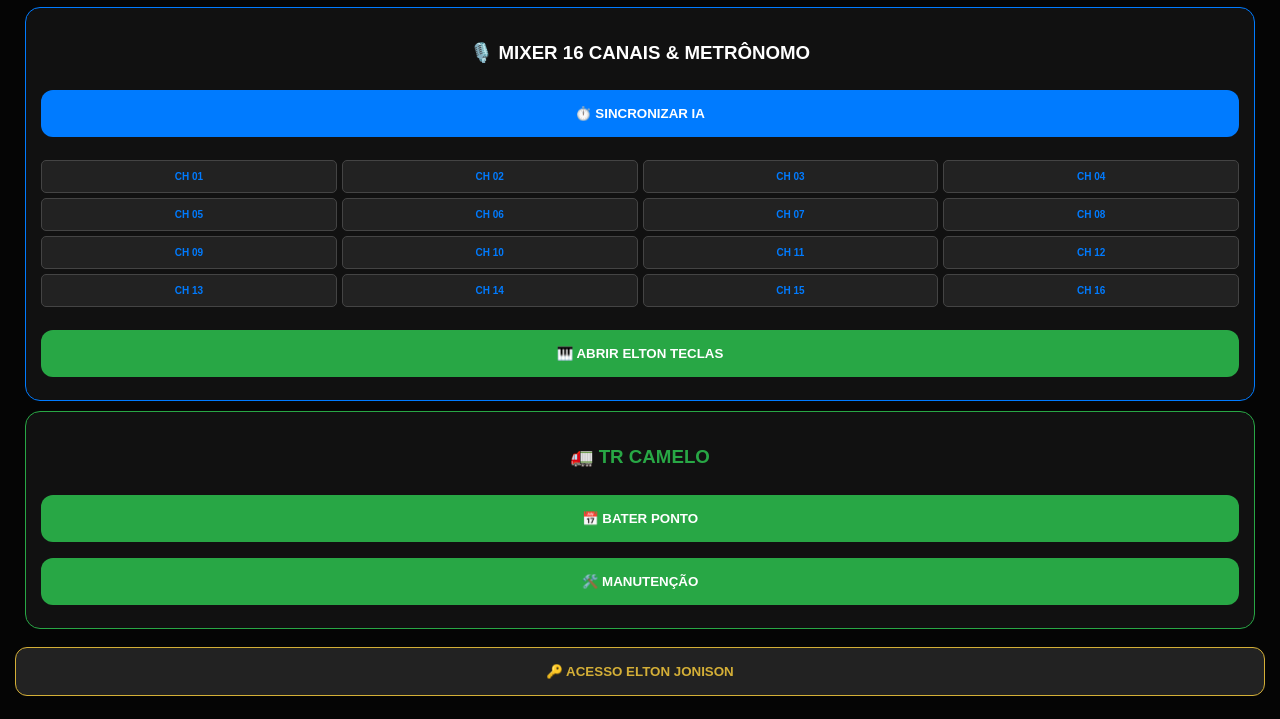
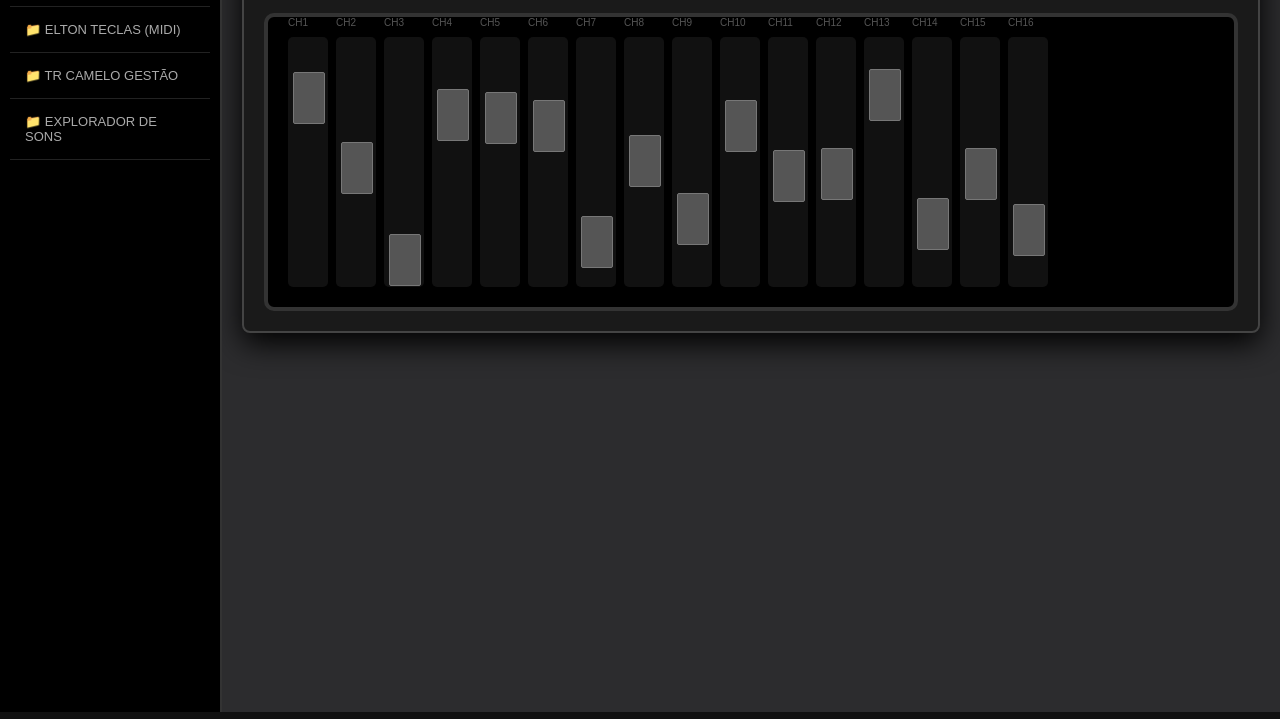
Before and after one commit to EltonStudio/elton-studio-ia, a plain HTML site: page index.html in a window 1280 px wide. Shown: the part 88-807 px from the top of the page. Drawn offline with Linux system fonts and the light colour scheme.

Commit message:
Update index.html

```diff
--- a/index.html
+++ b/index.html
@@ -3,54 +3,71 @@
 <head>
     <meta charset="UTF-8">
     <meta name="viewport" content="width=device-width, initial-scale=1.0">
-    <title>ELTON STUDIO IA & TR CAMELO</title>
+    <title>ELTON STUDIO IA PRO | WORKSTATION</title>
     <style>
-        :root { --blue: #007bff; --green: #28a745; --gold: #d4af37; --bg: #050505; }
-        body { background: var(--bg); color: white; font-family: sans-serif; text-align: center; margin: 0; }
-        .box { background: #111; border: 1px solid #333; border-radius: 15px; padding: 15px; margin: 10px; }
-        .mixer { display: grid; grid-template-columns: repeat(4, 1fr); gap: 5px; margin: 15px 0; }
-        .canal { background: #222; border: 1px solid #444; border-radius: 5px; padding: 10px 0; font-size: 10px; color: var(--blue); font-weight: bold; }
-        .btn { background: var(--green); color: white; border: none; padding: 16px; width: 100%; border-radius: 12px; font-weight: bold; margin: 8px 0; cursor: pointer; }
-        .btn-ia { background: var(--blue); }
-        #teclado { display: none; grid-template-columns: repeat(7, 1fr); gap: 5px; margin-top: 15px; }
-        .tecla { background: white; color: black; height: 120px; border-radius: 0 0 5px 5px; display: flex; align-items: flex-end; justify-content: center; font-weight: bold; padding-bottom: 10px; }
-        #painel-elton { display: none; border: 2px solid var(--gold); padding: 15px; border-radius: 15px; background: #1a1a1a; }
+        :root { --metal: #2c2c2e; --lcd: #00ff41; --gold: #d4af37; }
+        body { background: #111; color: white; font-family: 'Arial', sans-serif; margin: 0; display: flex; height: 100vh; }
+
+        /* Menu Lateral de Navegação (Pastas) */
+        .sidebar { width: 200px; background: #000; border-right: 2px solid #333; display: flex; flex-direction: column; padding: 10px; }
+        .folder-btn { background: none; border: none; color: #aaa; text-align: left; padding: 15px; cursor: pointer; border-bottom: 1px solid #222; font-size: 13px; }
+        .folder-btn:hover { color: var(--lcd); background: #1a1a1a; }
+
+        /* Área de Trabalho do Software */
+        .workspace { flex-grow: 1; background: var(--metal); padding: 20px; position: relative; overflow-y: auto; }
+        .window { background: #1a1a1a; border: 2px solid #444; border-radius: 8px; box-shadow: 0 10px 30px #000; display: none; padding: 20px; }
+        .window.active { display: block; }
+
+        /* Design de Hardware do Mixer */
+        .mixer-pro { display: flex; gap: 8px; background: #000; padding: 20px; border-radius: 10px; border: 4px solid #333; }
+        .fader-slot { width: 40px; height: 250px; background: #111; border-radius: 5px; position: relative; }
+        .fader-cap { width: 30px; height: 50px; background: #555; position: absolute; left: 5px; bottom: 50%; cursor: pointer; border-radius: 2px; border: 1px solid #777; }
     </style>
 </head>
 <body>
-    <div style="padding: 15px;">
-        <h1 style="color: var(--blue);">ELTON STUDIO IA</h1>
-        <div class="box" style="border-color: var(--blue);">
-            <h3>🎙️ MIXER 16 CANAIS & METRÔNOMO</h3>
-            <button class="btn btn-ia" onclick="alert('IA: Sincronizando Metrônomo...')">⏱️ SINCRONIZAR IA</button>
-            <div class="mixer">
-                <div class="canal">CH 01</div><div class="canal">CH 02</div><div class="canal">CH 03</div><div class="canal">CH 04</div>
-                <div class="canal">CH 05</div><div class="canal">CH 06</div><div class="canal">CH 07</div><div class="canal">CH 08</div>
-                <div class="canal">CH 09</div><div class="canal">CH 10</div><div class="canal">CH 11</div><div class="canal">CH 12</div>
-                <div class="canal">CH 13</div><div class="canal">CH 14</div><div class="canal">CH 15</div><div class="canal">CH 16</div>
-            </div>
-            <button class="btn" onclick="document.getElementById('teclado').style.display='grid'">🎹 ABRIR ELTON TECLAS</button>
-            <div id="teclado">
-                <div class="tecla">DÓ</div><div class="tecla">RÉ</div><div class="tecla">MÍ</div><div class="tecla">FÁ</div>
-                <div class="tecla">SOL</div><div class="tecla">LÁ</div><div class="tecla">SÍ</div>
-            </div>
-        </div>
-        <div class="box" style="border-color: var(--green);">
-            <h3 style="color: var(--green);">🚛 TR CAMELO</h3>
-            <button class="btn" onclick="alert('Ponto registrado!')">📅 BATER PONTO</button>
-            <button class="btn" onclick="alert('Relatório enviado!')">🛠️ MANUTENÇÃO</button>
-        </div>
-        <button class="btn" style="background: #222; color: var(--gold); border: 1px solid var(--gold);" onclick="login()">🔑 ACESSO ELTON JONISON</button>
-        <div id="painel-elton">
-            <h2 style="color: var(--gold);">FINANCEIRO TR CAMELO</h2>
-            <button class="btn" style="background: var(--gold); color: black;" onclick="alert('Saldo: R$ 25.800,00')">📊 VER LUCROS</button>
+
+<div class="sidebar">
+    <h2 style="color: var(--gold); font-size: 14px; text-align: center;">ELTON STUDIO IA</h2>
+    <button class="folder-btn" onclick="openTab('mixer')">📁 MIXER CONSOLE</button>
+    <button class="folder-btn" onclick="openTab('teclas')">📁 ELTON TECLAS (MIDI)</button>
+    <button class="folder-btn" onclick="openTab('tr-camelo')">📁 TR CAMELO GESTÃO</button>
+    <button class="folder-btn" onclick="openTab('arquivos')">📁 EXPLORADOR DE SONS</button>
+</div>
+
+<div class="workspace">
+    <div id="mixer" class="window active">
+        <h3 style="color: var(--lcd);">MASTER MIXER - 16 CHANNELS</h3>
+        <div class="mixer-pro" id="mixer-render"></div>
+    </div>
+
+    <div id="tr-camelo" class="window">
+        <h3 style="color: var(--gold);">SISTEMA DE LOGÍSTICA TR CAMELO</h3>
+        <div style="background: #000; padding: 15px; border-radius: 5px;">
+            <p>Relatórios de Manutenção:</p>
+            <input type="text" placeholder="Placa do Veículo" id="placa" style="background: #222; border: 1px solid #444; color: white; padding: 10px; width: 80%;">
+            <button onclick="alert('Dados salvos na pasta /data/')" style="background: var(--gold); padding: 10px; margin-top: 10px; border: none; font-weight: bold;">SALVAR NO BANCO</button>
         </div>
     </div>
-    <script>
-        function login() {
-            let n = prompt("Nome do Dono:");
-            if(n && n.toUpperCase().trim() === "ELTON JONISON") document.getElementById('painel-elton').style.display = 'block';
-        }
-    </script>
+</div>
+
+<script>
+    // Gerar Canais do Estúdio Profissional
+    const mixer = document.getElementById('mixer-render');
+    for(let i=1; i<=16; i++) {
+        mixer.innerHTML += `
+            <div class="fader-slot">
+                <span style="font-size: 10px; color: #555; position: absolute; top: -20px;">CH${i}</span>
+                <div class="fader-cap" style="bottom: ${Math.random()*70}%"></div>
+            </div>
+        `;
+    }
+
+    // Função para navegar entre as pastas do sistema
+    function openTab(id) {
+        document.querySelectorAll('.window').forEach(w => w.classList.remove('active'));
+        document.getElementById(id).classList.add('active');
+    }
+</script>
+
 </body>
 </html>
```
